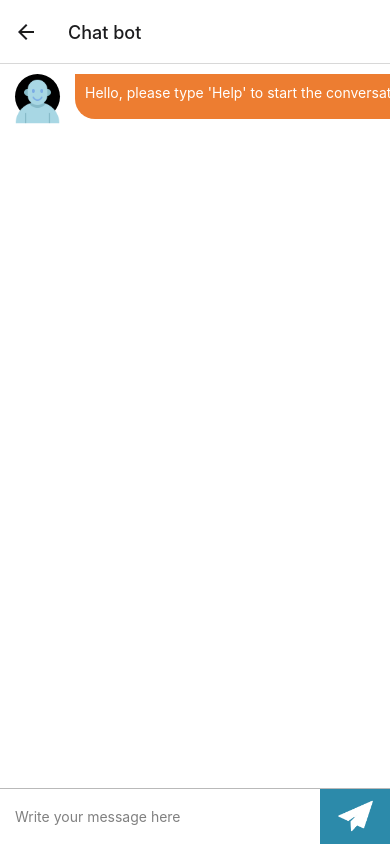
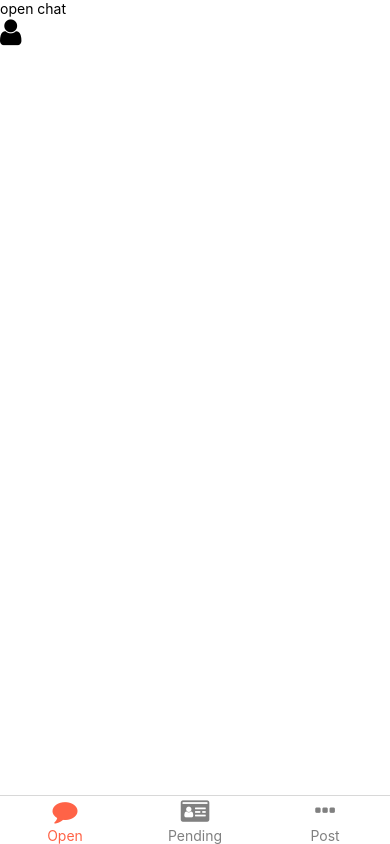
Before and after one commit to dwi2001/chatbot, a React Native app: screen /ChatBot in a window 390 px wide. Built offline with nearby package versions, Linux system fonts and the light colour scheme.

Commit message:
bottom tab

```diff
--- a/App.js
+++ b/App.js
@@ -22,6 +22,7 @@ import {
 // import AppContainer from './src/navigator/AppNavigator';
 import {NavigationContainer, DefaultTheme} from '@react-navigation/native';
 import Navigations from './src/Navigation/AppNavigation';
+import MainNavigator from './src/Navigation/MainNavigation';
 
 // import store from './src/state/Store';
 // import { Provider } from 'react-redux';
@@ -44,6 +45,7 @@ const App: () => Node = () => {
       {/* <StatusBar barStyle={isDarkMode ? 'light-content' : 'dark-content'} /> */}
       {/* <AppContainer /> */}
       <Navigations />
+      {/* <MainNavigator /> */}
     </NavigationContainer>
     // </Provider>
   );
--- a/package.json
+++ b/package.json
@@ -10,6 +10,7 @@
     "lint": "eslint ."
   },
   "dependencies": {
+    "@react-navigation/bottom-tabs": "^6.5.8",
     "@react-navigation/native": "^6.1.7",
     "@react-navigation/stack": "^6.3.17",
     "react": "17.0.2",
@@ -18,7 +19,8 @@
     "react-native-indicators": "^0.17.0",
     "react-native-reanimated": "^3.5.2",
     "react-native-safe-area-context": "^4.7.2",
-    "react-native-screens": "^3.25.0"
+    "react-native-screens": "^3.25.0",
+    "react-native-vector-icons": "^10.0.0"
   },
   "devDependencies": {
     "@babel/core": "^7.12.9",
--- a/src/Component/ChatItem.js
+++ b/src/Component/ChatItem.js
@@ -1,7 +1,7 @@
 import {Text, View, StyleSheet, Image} from 'react-native';
 import React from 'react';
 import {DotIndicator} from 'react-native-indicators';
-import {bootLogo} from '../assets/images';
+// import {bootLogo} from '../assets/images';
 
 const ChatItem = ({
   containerStyle,
@@ -36,7 +36,7 @@ const ChatItem = ({
         ) : (
           <Image
             style={styles.avatarImg}
-            source={avatarImg ? avatarImg : bootLogo}
+            source={avatarImg ? avatarImg : null}
           />
         )}
       </View>
--- a/src/Component/InputSend.js
+++ b/src/Component/InputSend.js
@@ -7,7 +7,7 @@ import {
   ActivityIndicator,
 } from 'react-native';
 import React from 'react';
-import {paperPlan} from '../assets/images';
+// import {paperPlan} from '../assets/images';
 
 export default function InputSend({onSend, loading = false, ...props}) {
   return (
@@ -22,9 +22,8 @@ export default function InputSend({onSend, loading = false, ...props}) {
         <View style={styles.containerIconSend}>
           {loading ? (
             <ActivityIndicator size={25} color="#FFF" />
-          ) : (
-            <Image style={styles.iconSend} source={paperPlan} />
-          )}
+          ) : // <Image style={styles.iconSend} source={paperPlan} />
+          null}
         </View>
       </TouchableOpacity>
     </View>
--- a/src/Navigation/AppNavigation.js
+++ b/src/Navigation/AppNavigation.js
@@ -2,12 +2,13 @@ import React from 'react';
 import {createStackNavigator} from '@react-navigation/stack';
 import ChatPage from '../Screen/ChatPage';
 import LoginPage from '../Screen/Login';
+import MainNavigator from './MainNavigation';
 
 const stack = createStackNavigator();
 
 const Navigations = props => {
   return (
-    <stack.Navigator>
+    <stack.Navigator initialRouteName="Login">
       <stack.Screen
         name="Login"
         component={LoginPage}
@@ -15,9 +16,9 @@ const Navigations = props => {
       />
       <stack.Screen
         name="ChatBot"
-        component={ChatPage}
+        component={MainNavigator}
         options={{
-          headerShown: true,
+          headerShown: false,
           title: 'Chat bot',
           headerStyle: {backgroundColor: 'white', borderBottomWidth: 1},
         }}
--- /dev/null
+++ b/src/Navigation/MainNavigation.js
@@ -0,0 +1,71 @@
+import React from 'react';
+import {createBottomTabNavigator} from '@react-navigation/bottom-tabs';
+import Icon from 'react-native-vector-icons/FontAwesome';
+import {Text} from 'react-native';
+
+// import Navigations from './AppNavigation';
+// import OpenChat from '../Screen/OpenChat';
+// import PendingChat from '../Screen/PendingChat';
+// import PostChat from '../Screen/PostChat';
+import OpenStack from './OpenStack';
+import PendingStack from './PendingStack';
+import PostStack from './PostStack';
+
+const Tab = createBottomTabNavigator();
+
+const MainNavigator = props => {
+  return (
+    <Tab.Navigator
+      screenOptions={({route}) => ({
+        tabBarIcon: ({focused, color, size}) => {
+          let iconName;
+
+          if (route.name === 'OpenChatTab') {
+            iconName = focused ? 'comment' : 'comment';
+          } else if (route.name === 'PendingChatTab') {
+            iconName = focused ? 'id-card' : 'id-card';
+          } else if (route.name === 'PostChatTab') {
+            iconName = focused ? 'ellipsis-h' : 'ellipsis-h';
+          }
+
+          return <Icon name={iconName} size={size} color={color} />;
+        },
+        tabBarLabel: ({focused, color}) => {
+          let label;
+          console.log(focused);
+          if (route.name === 'OpenChatTab') {
+            label = 'Open';
+          } else if (route.name === 'PendingChatTab') {
+            label = 'Pending';
+          } else if (route.name === 'PostChatTab') {
+            label = 'Post';
+          }
+
+          return <Text style={{color}}>{label}</Text>; // Menyembunyikan label saat tab tidak aktif
+        },
+        activeTintColor: 'blue', // Warna teks tab aktif
+        inactiveTintColor: '#D5D4D3', // Warna teks tab tidak aktif
+        labelPosition: 'below-icon', // Letak label di bawah ikon
+        tabBarActiveTintColor: 'tomato',
+        tabBarInactiveTintColor: 'gray',
+      })}>
+      <Tab.Screen
+        name="OpenChatTab"
+        component={OpenStack}
+        options={{headerShown: false}}
+      />
+      <Tab.Screen
+        name="PendingChatTab"
+        component={PendingStack}
+        options={{headerShown: false}}
+      />
+      <Tab.Screen
+        name="PostChatTab"
+        component={PostStack}
+        options={{headerShown: false}}
+      />
+    </Tab.Navigator>
+  );
+};
+
+export default MainNavigator;
--- /dev/null
+++ b/src/Navigation/OpenStack.js
@@ -0,0 +1,20 @@
+import React from 'react';
+import {createStackNavigator} from '@react-navigation/stack';
+// import ChatPage from '../Screen/ChatPage';
+import OpenChat from '../Screen/OpenChat';
+
+const Stack = createStackNavigator();
+
+const OpenStack = props => {
+  return (
+    <Stack.Navigator>
+      <Stack.Screen
+        name="ChatPage"
+        component={OpenChat}
+        options={{headerShown: false}}
+      />
+    </Stack.Navigator>
+  );
+};
+
+export default OpenStack;
--- /dev/null
+++ b/src/Navigation/PendingStack.js
@@ -0,0 +1,15 @@
+import React from 'react';
+import {createStackNavigator} from '@react-navigation/stack';
+import PendingChat from '../Screen/PendingChat';
+
+const Stack = createStackNavigator();
+
+const PendingStack = props => {
+  return (
+    <Stack.Navigator>
+      <Stack.Screen name="PendingChat" component={PendingChat} />
+    </Stack.Navigator>
+  );
+};
+
+export default PendingStack;
--- /dev/null
+++ b/src/Navigation/PostStack.js
@@ -0,0 +1,15 @@
+import React from 'react';
+import {createStackNavigator} from '@react-navigation/stack';
+import PostChat from '../Screen/ChatPage';
+
+const Stack = createStackNavigator();
+
+const PostStack = props => {
+  return (
+    <Stack.Navigator>
+      <Stack.Screen name="PostChat" component={PostChat} />
+    </Stack.Navigator>
+  );
+};
+
+export default PostStack;
--- /dev/null
+++ b/src/Screen/OpenChat.js
@@ -0,0 +1,14 @@
+import React from 'react';
+import {View, Text} from 'react-native';
+import Icon from 'react-native-vector-icons/FontAwesome';
+
+const OpenChat = props => {
+  return (
+    <View>
+      <Text>open chat</Text>
+      <Icon name="user" size={30} />
+    </View>
+  );
+};
+
+export default OpenChat;
--- /dev/null
+++ b/src/Screen/PendingChat.js
@@ -0,0 +1,12 @@
+import React from 'react';
+import {View, Text} from 'react-native';
+
+const PendingChat = props => {
+  return (
+    <View>
+      <Text>Pending Chat</Text>
+    </View>
+  );
+};
+
+export default PendingChat;
--- /dev/null
+++ b/src/Screen/PostChat.js
@@ -0,0 +1,12 @@
+import React from 'react';
+import {View, Text} from 'react-native';
+
+const PostChat = props => {
+  return (
+    <View>
+      <Text>Post Chat</Text>
+    </View>
+  );
+};
+
+export default PostChat;
```
Also changed, not shown: 5 other files (tests, documents, lock files or other folders).
